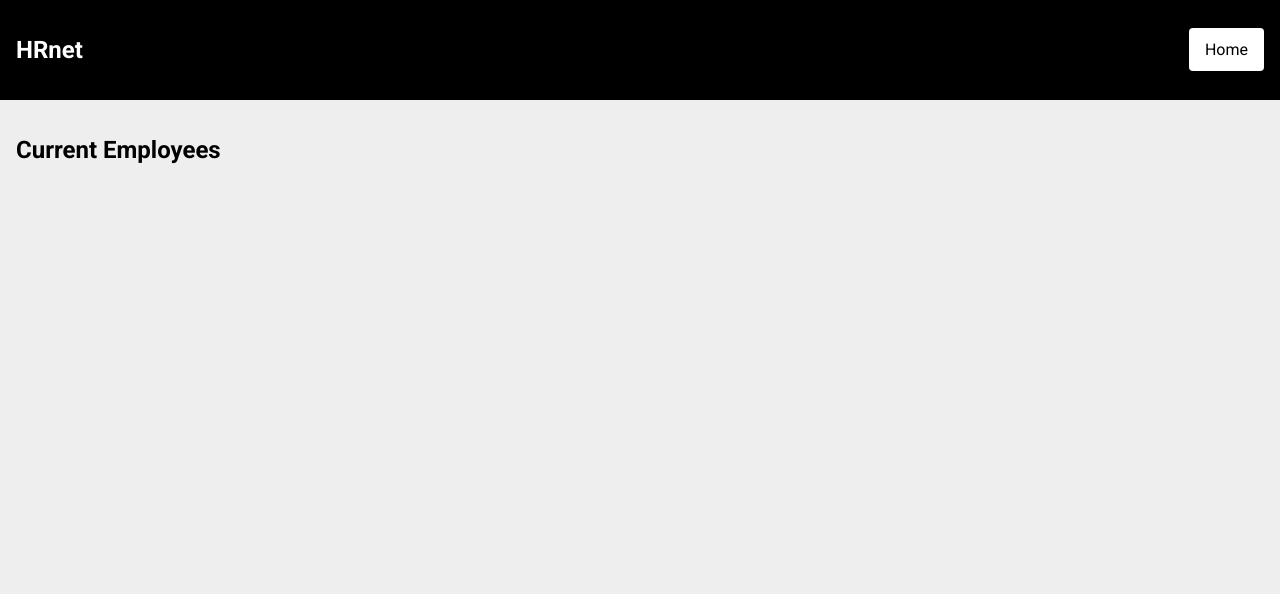
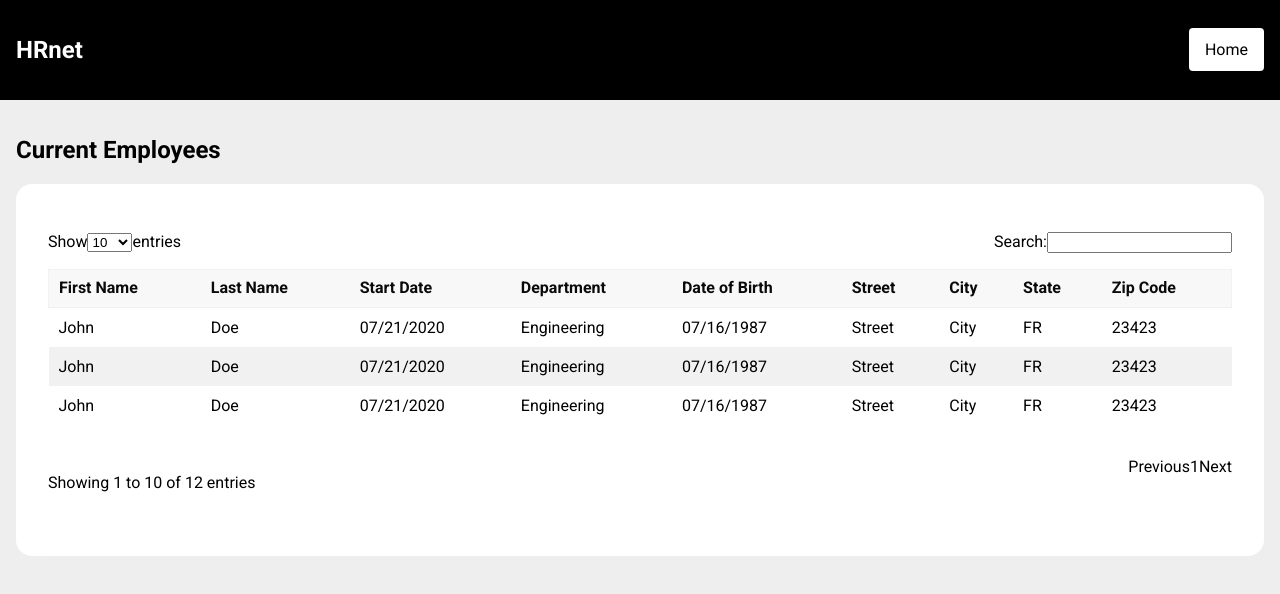
Before and after one commit to JeanBaptisteCalzia/HRNet, a React (Vite) app in the folder app/: page /employee in a window 1280 px wide. Shown: the top 594 px of the page. Built offline with nearby package versions, Linux system fonts and the light colour scheme.

Commit message:
Add table tableHead tableRow components

```diff
--- /dev/null
+++ b/app/src/components/Table/index.jsx
@@ -0,0 +1,58 @@
+import TableRow from "../../components/TableRow";
+import TableHead from "../../components/TableHead";
+import "../../components/Table/table.scss";
+
+function Table({ theadData, tbodyData }) {
+  return (
+    <>
+      <div className="table-top">
+        <div className="table-length">
+          <label htmlFor="table-length">
+            Show
+            <select id="table-length" name="table-length">
+              <option value="10">10</option>
+              <option value="25">25</option>
+              <option value="50">50</option>
+              <option value="100">100</option>
+            </select>
+            entries
+          </label>
+        </div>
+        <div className="table-filter">
+          <label>
+            Search:
+            <input type="search" />
+          </label>
+        </div>
+      </div>
+      <table>
+        <thead>
+          <tr>
+            {theadData.map((h) => {
+              return <TableHead key={h} item={h} />;
+            })}
+          </tr>
+        </thead>
+        <tbody>
+          {tbodyData.map((item) => {
+            return <TableRow key={item.id} data={item.items} />;
+          })}
+        </tbody>
+      </table>
+      <div className="table-bottom">
+        <div className="table-info">
+          <p>Showing 1 to 10 of 12 entries</p>
+        </div>
+        <div className="table-paginate">
+          <a className="table-paginate__button previous">Previous</a>
+          <span>
+            <a className="table-paginate__button current">1</a>
+          </span>
+          <a className="table-paginate__button next">Next</a>
+        </div>
+      </div>
+    </>
+  );
+}
+
+export default Table;
--- /dev/null
+++ b/app/src/components/Table/table.scss
@@ -0,0 +1,30 @@
+.table {
+  &-top {
+    display: flex;
+    justify-content: space-between;
+    padding: 1rem 0;
+  }
+
+  &-bottom {
+    display: flex;
+    justify-content: space-between;
+    padding: 1rem 0;
+  }
+}
+
+table {
+  border-collapse: collapse;
+  width: 100%;
+  margin-bottom: 1rem;
+  border-radius: 0;
+}
+
+tbody th,
+tbody td {
+  padding: 0.625rem 0.625rem;
+}
+
+tbody tr:nth-child(even) {
+  border-bottom: 0;
+  background-color: rgb(241.3, 241.3, 241.3);
+}
--- /dev/null
+++ b/app/src/components/TableHead/index.jsx
@@ -0,0 +1,7 @@
+import "../../components/TableHead/tableHead.scss";
+
+function TableHead({ item }) {
+  return <th title={item}>{item}</th>;
+}
+
+export default TableHead;
--- /dev/null
+++ b/app/src/components/TableHead/tableHead.scss
@@ -0,0 +1,10 @@
+thead {
+  background: rgb(247.65, 247.65, 247.65);
+  color: #0a0a0a;
+  border: 1px solid rgb(241.3, 241.3, 241.3);
+
+  tr > th {
+    text-align: left;
+    padding: 0.5rem 0.625rem 0.625rem;
+  }
+}
--- /dev/null
+++ b/app/src/components/TableRow/index.jsx
@@ -0,0 +1,13 @@
+import "../../components/TableRow/tableRow.scss";
+
+function TableRow({ data }) {
+  return (
+    <tr>
+      {data.map((item) => {
+        return <td key={item}>{item}</td>;
+      })}
+    </tr>
+  );
+}
+
+export default TableRow;
--- /dev/null
+++ b/app/src/components/TableRow/tableRow.scss
@@ -0,0 +1,19 @@
+thead tr {
+  background: transparent;
+}
+
+tr {
+  display: table-row;
+  vertical-align: inherit;
+  unicode-bidi: isolate;
+  border-color: inherit;
+
+  thead th,
+  thead td,
+  tfoot th,
+  tfoot td {
+    padding: 0.5rem 0.625rem 0.625rem;
+    font-weight: bold;
+    text-align: left;
+  }
+}
--- a/app/src/pages/Employee/index.jsx
+++ b/app/src/pages/Employee/index.jsx
@@ -1,4 +1,62 @@
 import Header from "../../components/Header/";
+import Table from "../../components/Table/";
+
+const theadData = [
+  "First Name",
+  "Last Name",
+  "Start Date",
+  "Department",
+  "Date of Birth",
+  "Street",
+  "City",
+  "State",
+  "Zip Code",
+];
+
+const tbodyData = [
+  {
+    id: "1",
+    items: [
+      "John",
+      "Doe",
+      "07/21/2020",
+      "Engineering",
+      "07/16/1987",
+      "Street",
+      "City",
+      "FR",
+      "23423",
+    ],
+  },
+  {
+    id: "2",
+    items: [
+      "John",
+      "Doe",
+      "07/21/2020",
+      "Engineering",
+      "07/16/1987",
+      "Street",
+      "City",
+      "FR",
+      "23423",
+    ],
+  },
+  {
+    id: "3",
+    items: [
+      "John",
+      "Doe",
+      "07/21/2020",
+      "Engineering",
+      "07/16/1987",
+      "Street",
+      "City",
+      "FR",
+      "23423",
+    ],
+  },
+];
 
 function Employee() {
   return (
@@ -6,6 +64,9 @@ function Employee() {
       <Header link="/" label="Home" hasBtn={true} />
       <main className="wrapper">
         <h2>Current Employees</h2>
+        <section className="content">
+          <Table theadData={theadData} tbodyData={tbodyData} />
+        </section>
       </main>
     </>
   );
```
